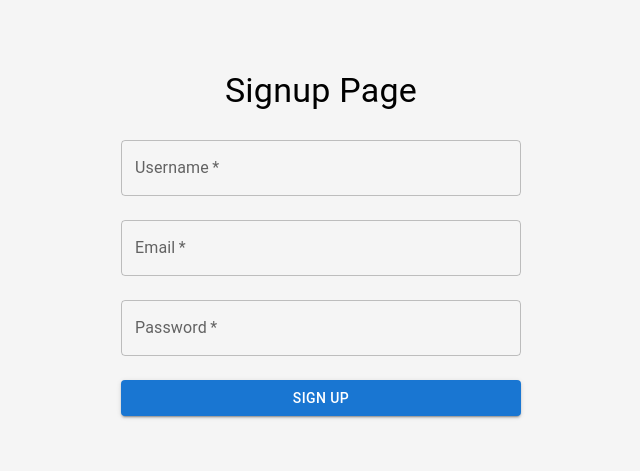
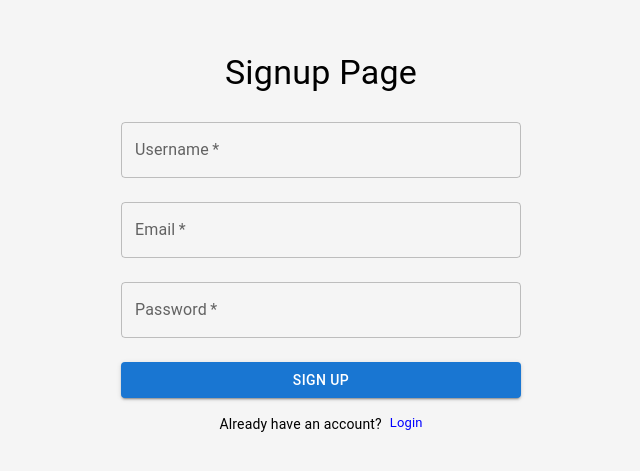
Before and after one commit to AreejAzeem/user-profile, a Next.js app: page /signup in a window 1280 px wide. Shown: the part 189-660 px from the top of the page, without its empty margins (319-959 px from the left). Built offline with nearby package versions, Linux system fonts and the light colour scheme.

Commit message:
Handled validation and DB errors

```diff
--- a/src/app/login/page.tsx
+++ b/src/app/login/page.tsx
@@ -5,6 +5,7 @@ import { TextField, Button, Box, Typography } from '@mui/material';
 
 export default function Login() {
   const [formData, setFormData] = useState({ email: '', password: '' });
+  const [error ,setError] = useState('');
   const router = useRouter();
 
   const handleChange = (e: React.ChangeEvent<HTMLInputElement>) => {
@@ -28,7 +29,9 @@ export default function Login() {
         localStorage.setItem('token', data.token);
         router.push('/');
       } else {
-        console.error('Login failed');
+        const errorData = await response.json();
+        console.error('Login failed',errorData.message);
+        setError(errorData.message);
       }
     } catch (error) {
       console.error('Error logging in:', error);
@@ -71,6 +74,7 @@ export default function Login() {
           onChange={handleChange}
           required
         />
+        {error && <Typography color="error">{error}</Typography>}
         <Button
           type="submit"
           variant="contained"
--- a/src/app/signup/page.tsx
+++ b/src/app/signup/page.tsx
@@ -4,10 +4,12 @@ import { useRouter } from 'next/navigation';
 import { TextField, Button, Box, Typography } from '@mui/material';
 export default function Signup() {
   const [formData, setFormData] = useState({ username: '', email: '', password: '' });
+  const [error, setError] = useState('');
   const router = useRouter();
 
   const handleChange = (e: React.ChangeEvent<HTMLInputElement>) => {
     setFormData({ ...formData, [e.target.name]: e.target.value });
+
   };
 
   const handleSubmit = async (e: React.FormEvent) => {
@@ -24,7 +26,9 @@ export default function Signup() {
       if (response.ok) {
         router.push('/login');
       } else {
-        console.error('signup failed');
+        const errorData = await response.json();
+        console.error('signup failed', errorData.message);
+        setError(errorData.message);
       }
     } catch (error) {
       console.error('error signing up:', error);
@@ -76,6 +80,11 @@ export default function Signup() {
           onChange={handleChange}
           required
         />
+        {error && (
+          <Typography color="error" sx={{ mt: 1 }}>
+            {error}
+          </Typography>
+        )}
         <Button
           type="submit"
           variant="contained"
@@ -86,6 +95,12 @@ export default function Signup() {
           Sign Up
         </Button>
       </form>
+      <Box sx={{ mt: 2, display: 'flex' }}>
+        <Typography variant="body2">Already have an account?</Typography>
+        <Typography variant="body2" sx={{ color: 'blue', cursor: 'pointer', marginLeft: 1, fontSize: 13 }} onClick={() => router.push('/login')}>
+          Login
+        </Typography>
+      </Box>
     </Box>
   );
 
```
